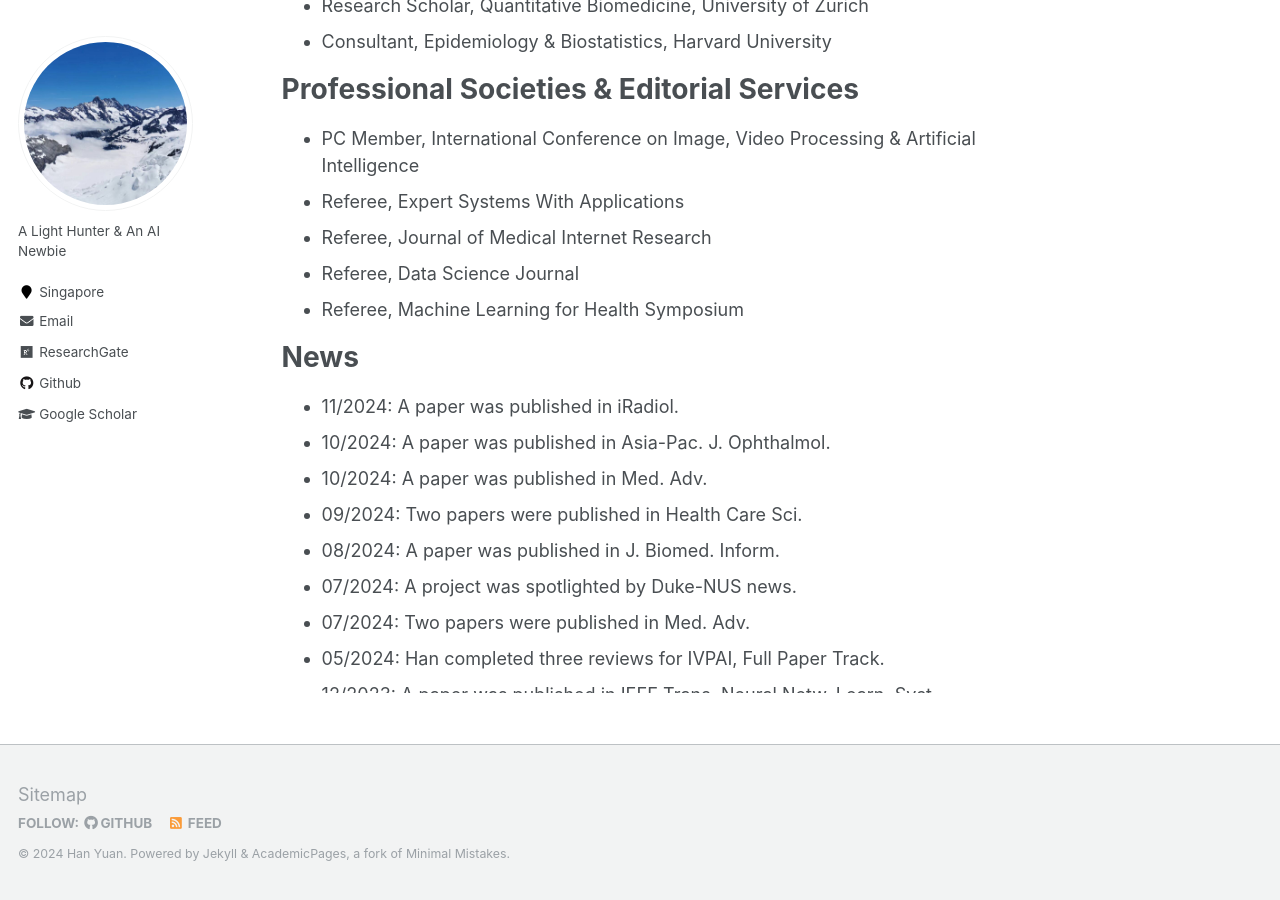
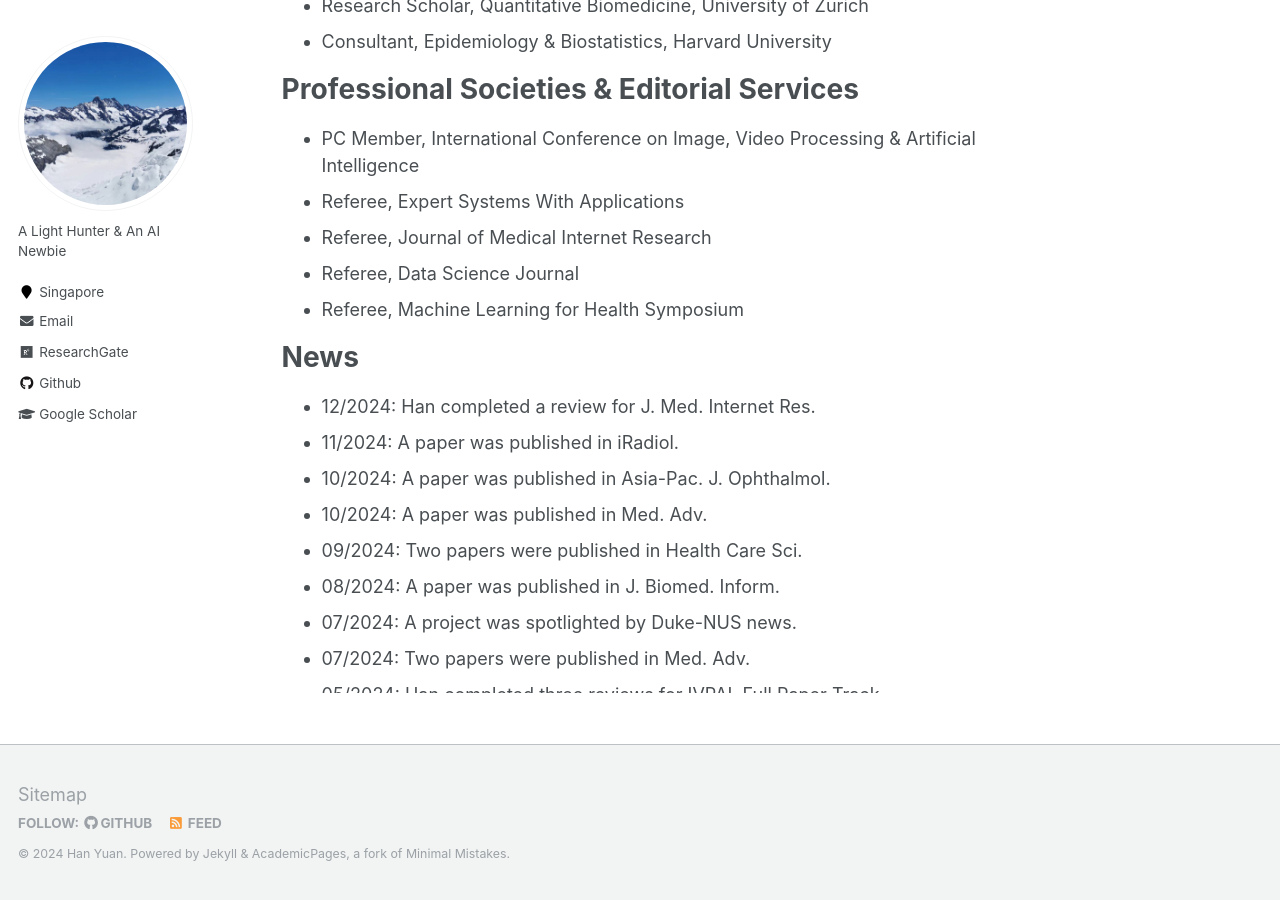
Before and after one commit to Han-Yuan-Med/Han-Yuan-Med.github.io, a Jekyll site: the page built from _pages/about.md, in a window 1280 px wide and 900 px high, scrolled down 866 px. Built offline with Jekyll 4.4.1, drawn with Linux system fonts in a browser that asks for light colours.

Commit message:
Update about.md

```diff
--- a/_pages/about.md
+++ b/_pages/about.md
@@ -30,6 +30,7 @@
 
 # News
 <ul style="width: auto; height: 300px; overflow: auto">
+  <li>12/2024: Han completed a review for J. Med. Internet Res.</li>
   <li>11/2024: A paper was published in iRadiol.</li>
   <li>10/2024: A paper was published in Asia-Pac. J. Ophthalmol.</li>
   <li>10/2024: A paper was published in Med. Adv.</li>
```
